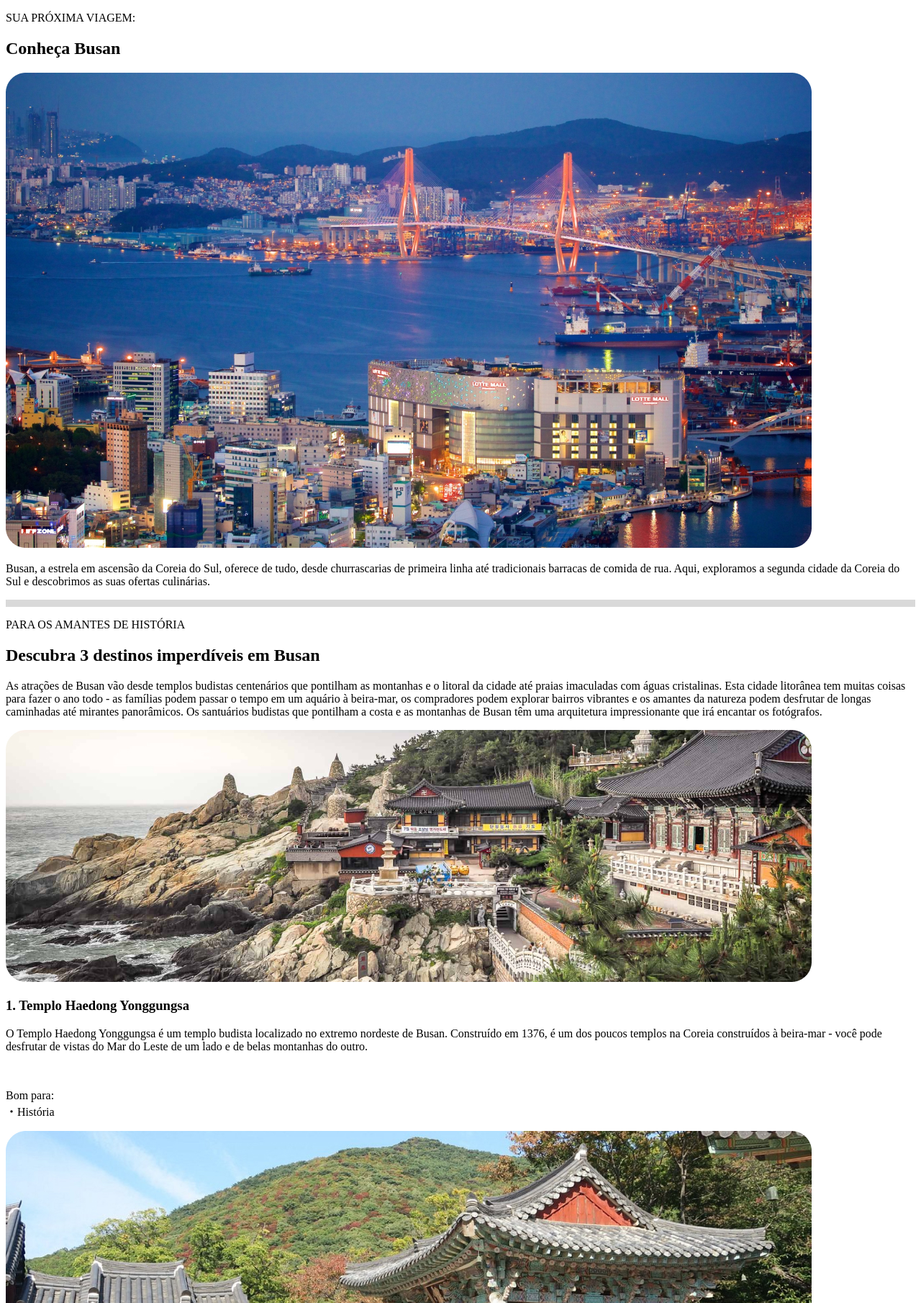
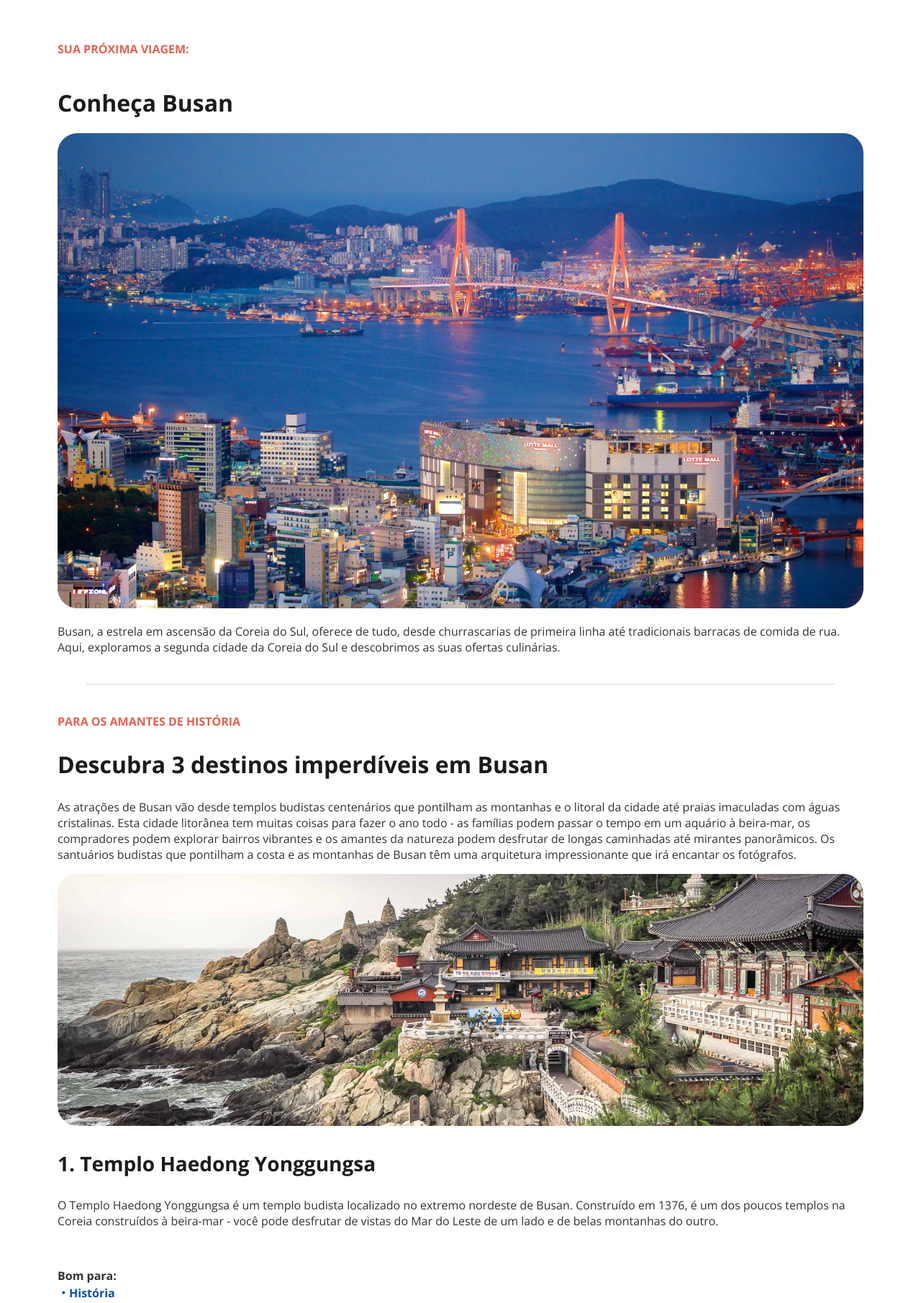
Before and after one commit to LeooCoelhoow/Projeto-viagem-Busan, a plain HTML site: page index.html in a window 1280 px wide. Shown: the top 1810 px of the page at 72% size. Drawn offline with nearby package versions, Linux system fonts and the light colour scheme; a web font is replaced by a local one.

Commit message:
Finalizando estrutura, estilos e fontes do projeto

```diff
--- a/index.html
+++ b/index.html
@@ -3,6 +3,14 @@
 <head>
   <meta charset="UTF-8">
   <meta name="viewport" content="width=device-width, initial-scale=1.0">
+
+  <link rel="preconnect" href="https://fonts.googleapis.com">
+  <link rel="preconnect" href="https://fonts.gstatic.com" crossorigin>
+  <link href="https://fonts.googleapis.com/css2?family=Open+Sans:ital,wght@0,300..800;1,300..800&display=swap" rel="stylesheet">
+
+  <link rel="preconnect" href="https://fonts.googleapis.com">
+  <link rel="preconnect" href="https://fonts.gstatic.com" crossorigin>
+  <link href="https://fonts.googleapis.com/css2?family=Alice&display=swap" rel="stylesheet">
 
   <title>Conheça Busan</title>
 
@@ -11,9 +19,13 @@
 </head>
 <body>
   <section id="headline">
-    <p>SUA PRÓXIMA VIAGEM:</p>
-    <h1>Conheça Busan</h1>
+    <p>
+      <span> SUA PRÓXIMA VIAGEM: </span>
+    </p>
   </section>
+
+  <h1> Conheça Busan </h1>
+
   <div id="description">
     <img src="/assets/image-headline.jpg" alt="Imagem cabeçalho da página descrição Busan">
 
@@ -22,11 +34,11 @@
     </p>
   </div>
 
-  <div class="line"></div> <!-- divisor -->
+  <span class="line"></span> <!-- divisor -->
 
   <section id="tittlelist">
     <p>
-      PARA OS AMANTES DE HISTÓRIA
+      <span> PARA OS AMANTES DE HISTÓRIA </span>
     </p>
     <h2>
       Descubra 3 destinos imperdíveis em Busan
@@ -46,9 +58,9 @@
     </p>
     <br>
     <p>
-      Bom para:
+      <strong>Bom para:</strong>
     <br/>
-      ・História
+      <span>・História</span>
     </p>
     <img src="/assets/image-list-2.jpg" alt="Templo Beomeo-sa">
     <h3>
@@ -59,9 +71,9 @@
     </p>
     <br>
     <p>
-      Bom para:
+      <strong>Bom para:</strong>
     <br/>
-      ・História
+      <span>・História</span>
     </p>
     <img src="/assets/image-list-3.jpg" alt="Parque Yongdusan">
     <h3>
@@ -72,9 +84,12 @@
     </p>
     <br>
     <p>
-      Bom para:
+      <strong> Bom para: </strong>
+      <br>
       <span class="blueviolet">・Casais</span>
+      <br>
       <span class="pink">・Famílias</span>
+      <br>
       <span class="orange">・Orçamento</span>
     </p>
   </main>
@@ -83,8 +98,9 @@
 
   <footer>
     As melhores coisas para fazer em Busan mostram a reputação da cidade como um importante porto marítimo na Ásia. Frequentemente vista como a essência da Coreia do Sul, você experimentará uma atmosfera única em termos de diversidade étnica e cultural, já que a cidade recebe um público cosmopolita o ano todo.
-
-    Feito com <img src="/assets/coração-rocketseat.svg" alt="coração coração-rocketseat"> pela Rocketseat
+    <br>
+    <br>
+    <span> Feito com <img src="/assets/coração-rocketseat.svg" alt="coração coração-rocketseat"> pela Rocketseat </span>
   </footer>
 
 </body>
--- a/style.css
+++ b/style.css
@@ -1,18 +1,88 @@
+* {
+  font-family: "Open Sans", sans-serif;
+}
+
+
+
+body {
+  width: 1120px;
+  margin: auto;
+  box-sizing: border-box;
+}
+
+h1 {
+  margin-top: 8px;
+  color: #1B1B1B;
+}
+
+#tittlelist span {
+  font-size: 16px;
+  font-weight: 700;
+  color: #E1624F;
+}
+
+#headline {
+  font-weight: 700;
+  font-size: 36px;
+}
+
+#headline span {
+  font-size: 16px;
+  color: #E1624F;
+}
+
+h2 {
+  font-size: 32px;
+  font-weight: 700;
+  color: #1B1B1B;
+}
+
+h3 {
+  font-size: 28px;
+  font-weight: 700;
+  color: #1B1B1B;
+}
+
+p {
+  color: #333333;
+}
+
+main span {
+  font-weight: 700;
+  color: #0C51A7;
+}
+
 .blueviolet {
+  font-weight: 700;
   color: #591B98;
 }
 
 .pink {
+  font-weight: 700;
   color: #E5245E;
 }
 
 .orange {
+  font-weight: 700;
   color: #E95E10;
 }
 
 .line {
+  margin: 40px;
   display: block; /* display importante estudar */
-  width: 100%;
-  height: 10px;
+  height: 1px;
   background-color: #D9D9D9;
+  box-sizing: border-box;
+
 }
+
+footer {
+  text-align: center;
+  color: #333333;
+  margin-bottom: 48px;
+}
+
+footer span {
+  font-family: "Alice", serif;
+  font-size: 16px;
+}
```
